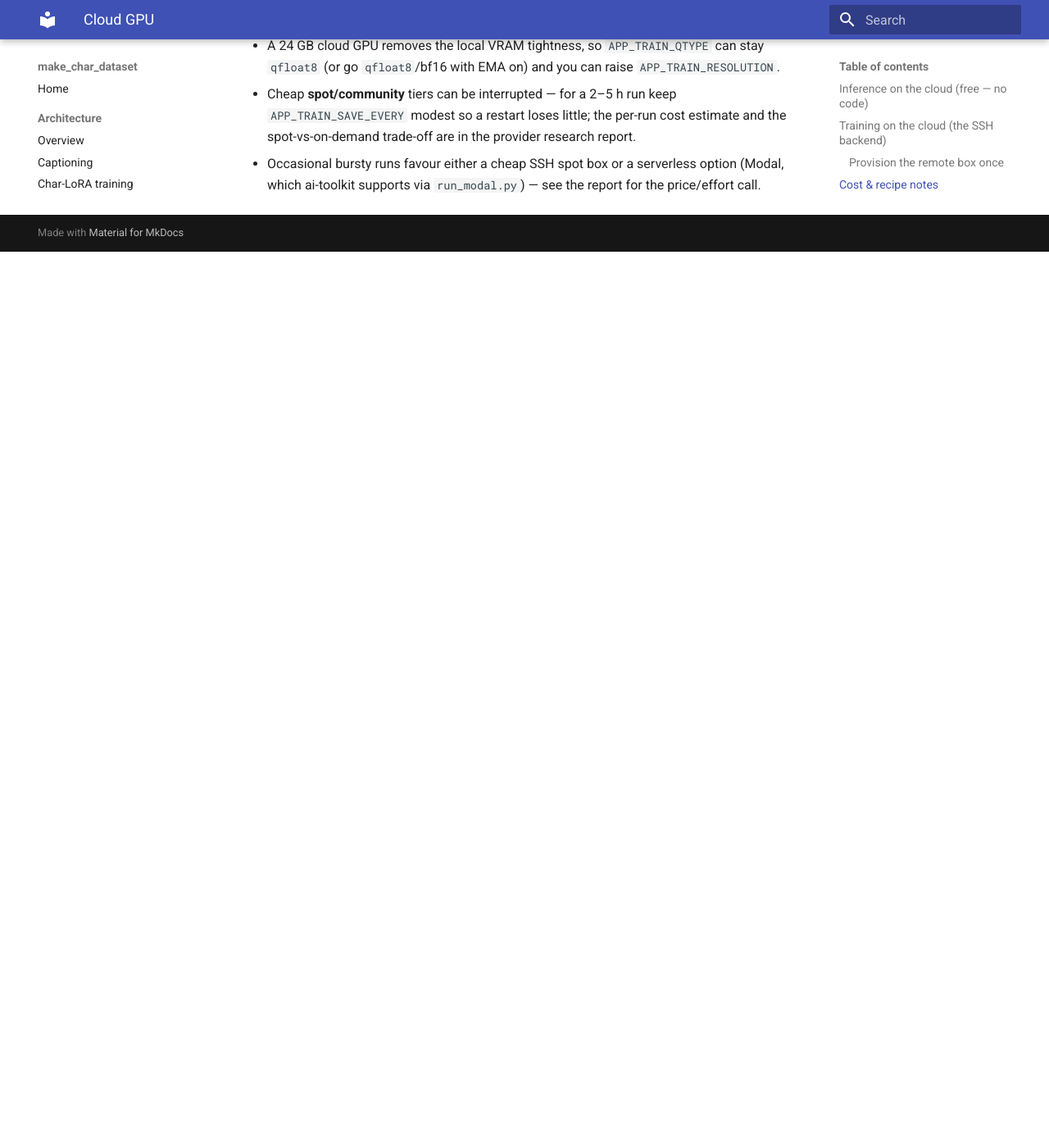
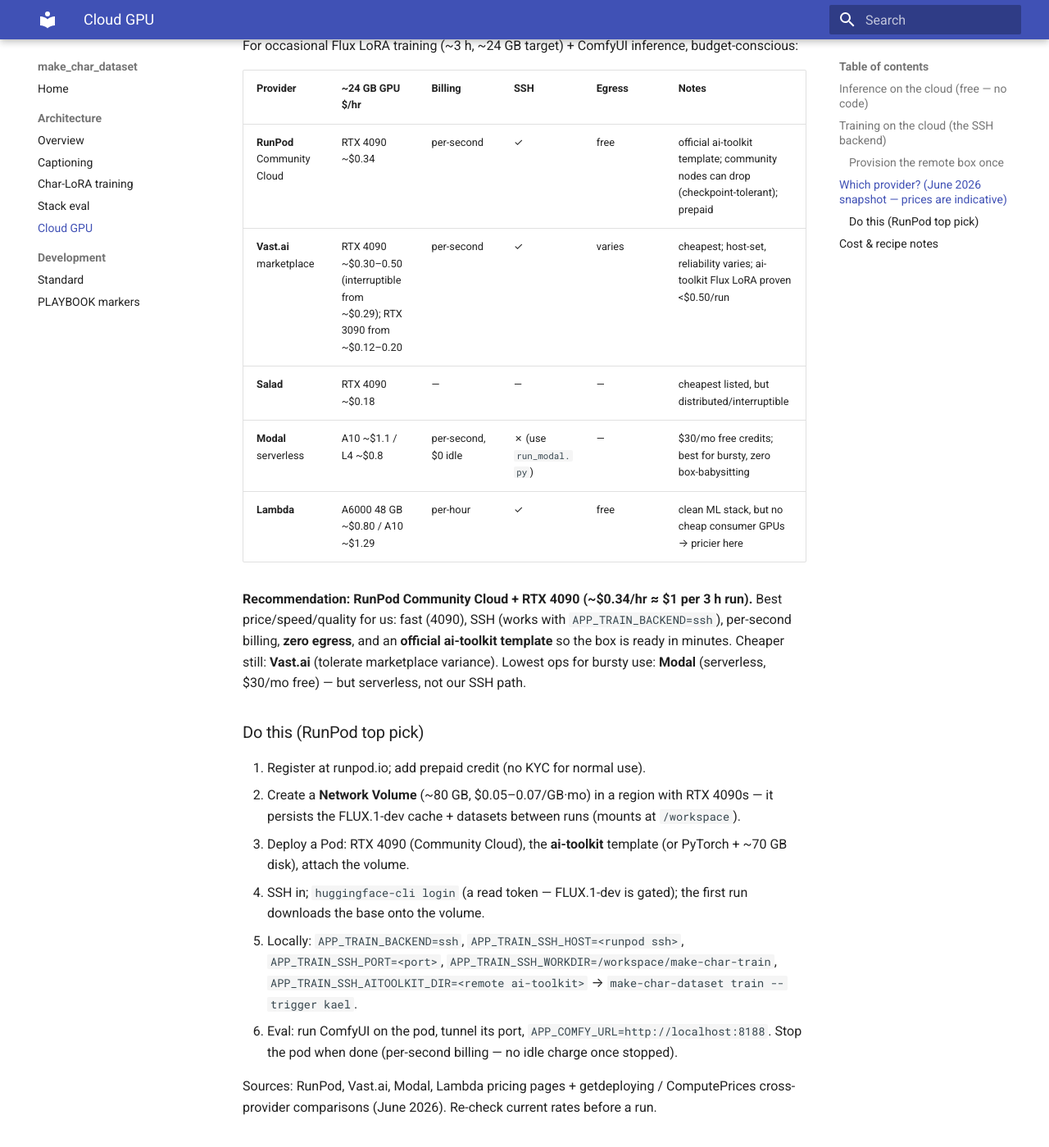
Before and after one commit to hleserg/make-char-dataset, an MkDocs documentation site: the page built from docs/architecture/CLOUD.md, in a window 1280 px wide and 1400 px high, scrolled down 1812 px. Shown: the whole window at 82% size. Built offline with MkDocs 1.6.1 and Material for MkDocs 9.7.7, drawn with Linux system fonts in a browser that asks for light colours; before the commit the page ends 2119 px from its top, so only the background shows below that.

Commit message:
docs(cloud): add the June-2026 provider recommendation to CLOUD.md
From the cloud-GPU research: a price/speed/quality table (RunPod, Vast.ai, Salad,
Modal, Lambda) + the recommended pick (RunPod Community Cloud RTX 4090, ~$1 per 3 h
run, SSH + zero egress + official ai-toolkit template) with a step-by-step setup path.

Part of HLE-804 (cloud enablement).

Co-Authored-By: Claude Opus 4.8 (1M context) <noreply@anthropic.com>

```diff
--- a/docs/architecture/CLOUD.md
+++ b/docs/architecture/CLOUD.md
@@ -70,6 +70,41 @@ venv/bin/huggingface-cli login        # paste a read token
 The HF token is **never** sent over the SSH command line (it would show in remote
 `ps`); the remote uses its own `huggingface-cli` login cache. SSH auth is your key.
 
+## Which provider? (June 2026 snapshot — prices are indicative)
+
+For occasional Flux LoRA training (~3 h, ~24 GB target) + ComfyUI inference, budget-conscious:
+
+| Provider | ~24 GB GPU $/hr | Billing | SSH | Egress | Notes |
+|---|---|---|---|---|---|
+| **RunPod** Community Cloud | RTX 4090 ~$0.34 | per-second | ✓ | free | official ai-toolkit template; community nodes can drop (checkpoint-tolerant); prepaid |
+| **Vast.ai** marketplace | RTX 4090 ~$0.30–0.50 (interruptible from ~$0.29); RTX 3090 from ~$0.12–0.20 | per-second | ✓ | varies | cheapest; host-set, reliability varies; ai-toolkit Flux LoRA proven <$0.50/run |
+| **Salad** | RTX 4090 ~$0.18 | — | — | — | cheapest listed, but distributed/interruptible |
+| **Modal** serverless | A10 ~$1.1 / L4 ~$0.8 | per-second, $0 idle | ✗ (use `run_modal.py`) | — | $30/mo free credits; best for bursty, zero box-babysitting |
+| **Lambda** | A6000 48 GB ~$0.80 / A10 ~$1.29 | per-hour | ✓ | free | clean ML stack, but no cheap consumer GPUs → pricier here |
+
+**Recommendation: RunPod Community Cloud + RTX 4090 (~$0.34/hr ≈ $1 per 3 h run).** Best
+price/speed/quality for us: fast (4090), SSH (works with `APP_TRAIN_BACKEND=ssh`),
+per-second billing, **zero egress**, and an **official ai-toolkit template** so the box
+is ready in minutes. Cheaper still: **Vast.ai** (tolerate marketplace variance). Lowest
+ops for bursty use: **Modal** (serverless, $30/mo free) — but serverless, not our SSH path.
+
+### Do this (RunPod top pick)
+1. Register at runpod.io; add prepaid credit (no KYC for normal use).
+2. Create a **Network Volume** (~80 GB, $0.05–0.07/GB·mo) in a region with RTX 4090s —
+   it persists the FLUX.1-dev cache + datasets between runs (mounts at `/workspace`).
+3. Deploy a Pod: RTX 4090 (Community Cloud), the **ai-toolkit** template (or PyTorch +
+   ~70 GB disk), attach the volume.
+4. SSH in; `huggingface-cli login` (a read token — FLUX.1-dev is gated); the first run
+   downloads the base onto the volume.
+5. Locally: `APP_TRAIN_BACKEND=ssh`, `APP_TRAIN_SSH_HOST=<runpod ssh>`,
+   `APP_TRAIN_SSH_PORT=<port>`, `APP_TRAIN_SSH_WORKDIR=/workspace/make-char-train`,
+   `APP_TRAIN_SSH_AITOOLKIT_DIR=<remote ai-toolkit>` → `make-char-dataset train --trigger kael`.
+6. Eval: run ComfyUI on the pod, tunnel its port, `APP_COMFY_URL=http://localhost:8188`.
+   Stop the pod when done (per-second billing — no idle charge once stopped).
+
+Sources: RunPod, Vast.ai, Modal, Lambda pricing pages + getdeploying / ComputePrices
+cross-provider comparisons (June 2026). Re-check current rates before a run.
+
 ## Cost & recipe notes
 
 - A 24 GB cloud GPU removes the local VRAM tightness, so `APP_TRAIN_QTYPE` can stay
```
